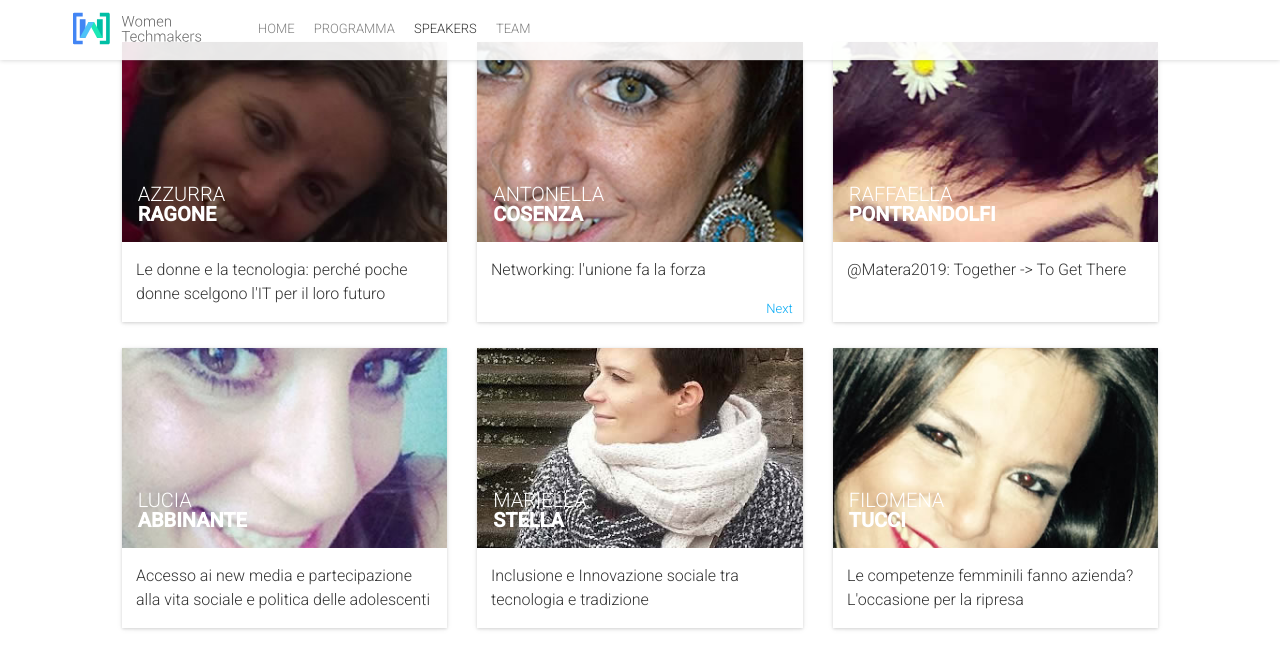
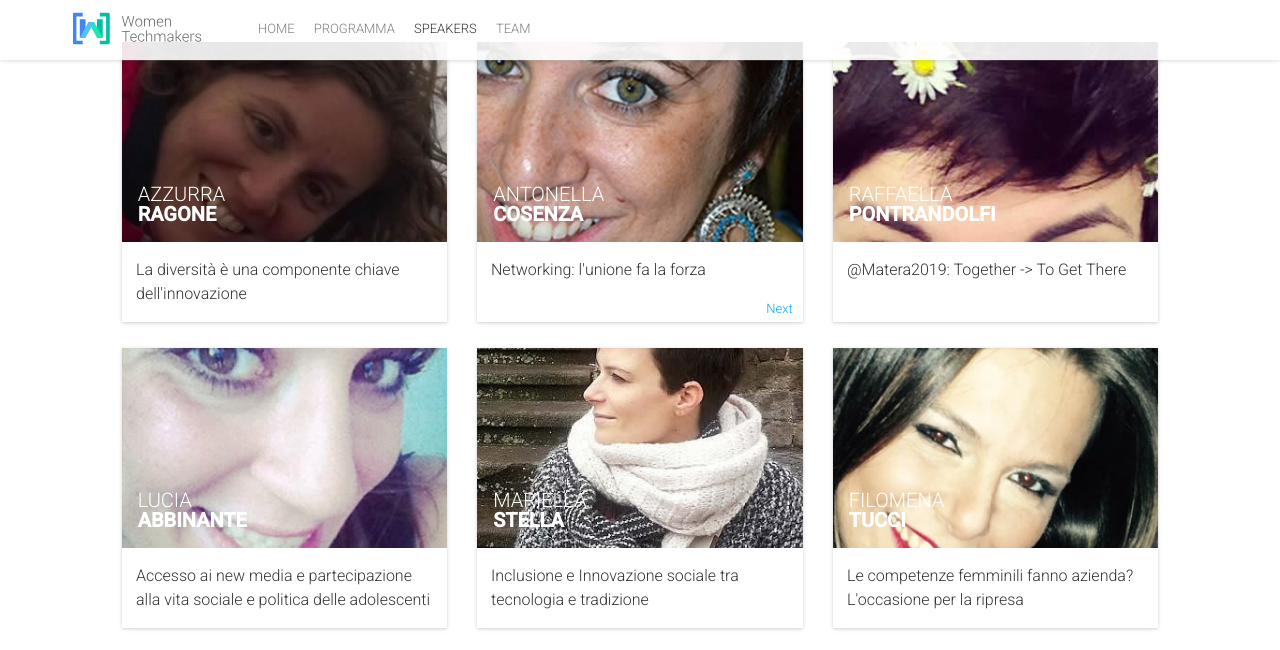
Before and after one commit to gdgbari/wtm2016, a Jekyll site: the page built from speakers.html, in a window 1280 px wide and 900 px high, scrolled down 415 px, cut to the strip 0-650 px from the top of the window. Built offline with Jekyll 4.4.1, drawn with Linux system fonts in a browser that asks for light colours; nearby versions of some CDN libraries; comment, search, counter and statistics services are not loaded; some of the changed lines change nothing that is shown.

Commit message:
Update sessions.yml

```diff
--- a/_data/sessions.yml
+++ b/_data/sessions.yml
@@ -19,8 +19,8 @@
   #complexity: "Intermediate"
 -
   id: 002
-  title: "Le donne e la tecnologia: perché poche donne scelgono l'IT per il loro futuro"
-  description: "Analizziamo ed esploriamo il gender gap dati alla mano, perchè sono sempre così poche le donne nel campo dell'IT? Quali sono le cause e quali le possibili iniziative che scuola, università e mondo del lavoro possono adottare per ridure il gender gap?"
+  title: "La diversità è una componente chiave dell'innovazione"
+  description: "Solo un terzo delle donne resta in ambito tecnico dopo la laurea. Aziende che hanno tra i co-founder almeno una donna hanno il 20% in meno di probabilità di essere finanziate, ma hanno una probabilità superiore del 5% di portare reale profitto. Troppo spesso le donne nell’IT, ma anche in altri campi, sono vittime di pregiudizi di genere. Eppure, una ricerca effettuata dal MIT e dalla Carnegie Melon University ha mostrato che avere delle donne in un team aumenta l’intelligenza collettiva del gruppo. Siamo ancora troppo lontani dal colmare il gender gap e quali le misure per ridurlo?"
   subtype: presentation
   speakers: [3]
   #language: en
```
